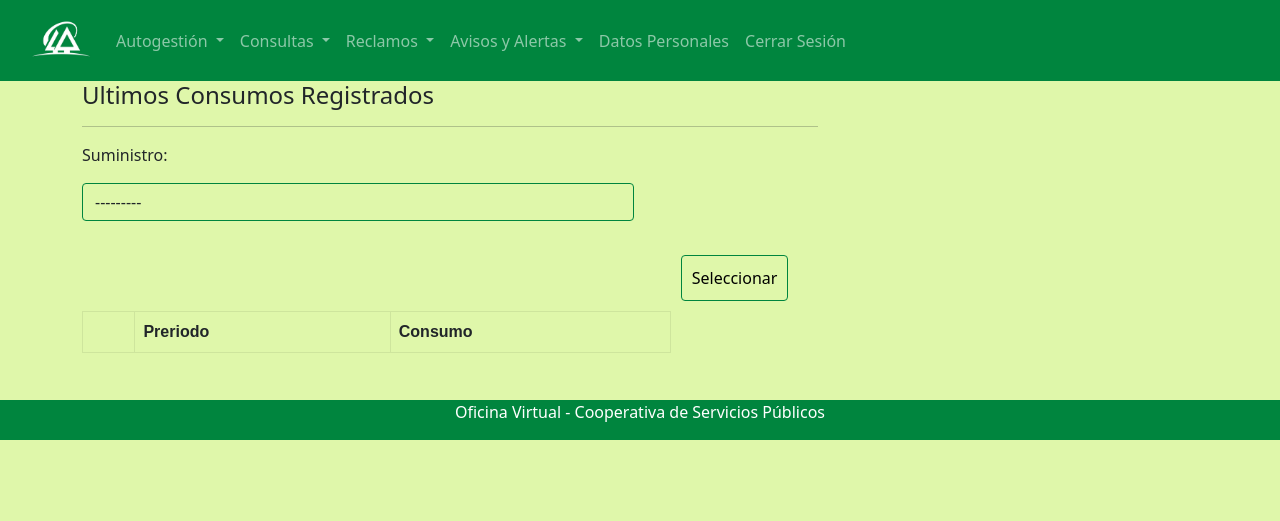
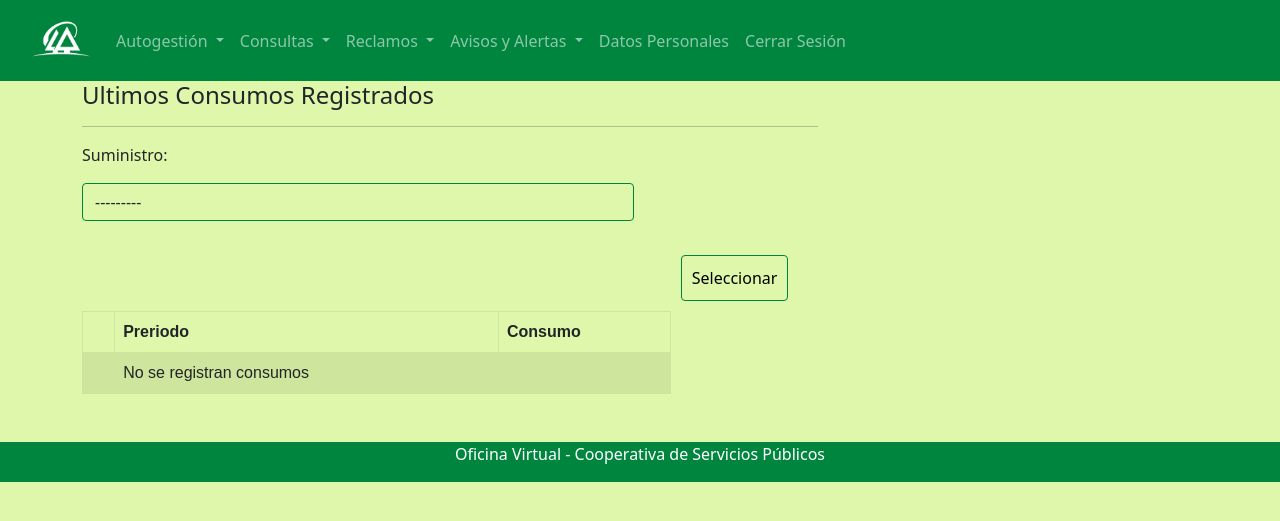
Before and after one commit to Matias2178/OficinaVirtual, a Django app: page /consumo/ in a window 1280 px wide. Shown: the top 521 px of the page. Run offline with Django 3.2, Linux system fonts and the light colour scheme; the visitor is signed in with stand-in values (Sample User, id 1); data that the repository does not hold is empty.

Commit message:
Ajustes en consultas

```diff
--- a/ConsultasApp/Templates/ConsultasApp/consumos.html
+++ b/ConsultasApp/Templates/ConsultasApp/consumos.html
@@ -5,11 +5,15 @@
   <div class ='row'>
     <div class = 'col-md-8'>
       <h4> Ultimos Consumos Registrados</h4><hr>
+    </div>
+  </div>
+  <div class ='row'>
+    <div class = 'col-md-8'>
       <p>Suministro:</p>
       <form method="post" enctype="multipart/form-data">
         {% csrf_token %}
-         {{ consumos.suministro}}<br>
-        <button type="submit" class="btn btn-outline-primary" >Seleccionar</button>
+        {{ consumos.suministro}}<br>
+        <button type="submit" class="btn btn-outline-primary" name = "suministro">Seleccionar</button>
       </form>
     </div>
   </div>
@@ -22,13 +26,18 @@
           <th>Consumo</th>
         </tr>
         <tr>
-          {% for dato in datos  %}
-            <td>{{forloop.counter}}</td>
-            <td>{{dato.periodo }}</td>
-            <td>{{dato.consumo}} Kw</td>
-          </tr>
+        {% for dato in datos  %}
+          <td>{{forloop.counter}}</td>
+          <td>{{dato.periodo}}</td>
+          <td>{{dato.consumo}}</td>
+        {% empty %}
+          <td></td>
+          <td>No se registran consumos</td>
+          <td></td>
+        {% endfor %}
+        </tr>
 
-          {% endfor %}
+
       </table><br><br>
     </div>
   </div>
--- a/ConsultasApp/forms.py
+++ b/ConsultasApp/forms.py
@@ -1,5 +1,6 @@
 from django import forms
 from ConsultasApp.models import Consumo, Factura
+from OficinaVirtualApp.models import Suministro
 
 class ConsumoForm (forms.ModelForm):
     class Meta:
@@ -15,8 +16,13 @@ class ConsumoForm (forms.ModelForm):
             "Consumo": "consumo",
         }
         widgets ={
-            "suministro": forms.Select(attrs={'class':'form-control',}),
+            "suministro": forms.Select(attrs={'class':'form-control'}),
         }
+    #def ___init___(self, suministros, *args, **kwargs):
+    #    self.suministro = suministros
+    #    super(ConsumoForm, self).__init__(*args, **kwargs)
+
+
 
 class FacturaForm(forms.ModelForm):
     class Meta:
@@ -38,5 +44,5 @@ class FacturaForm(forms.ModelForm):
             "Seg_importe": "importe_seg",
         }
         widgets ={
-            "suministro": forms.Select(attrs={'class':'form-control',}),
+            "suministro": forms.Select(attrs={'class':'form-control', 'type': 'seleccion'}),
         }
--- a/ConsultasApp/views.py
+++ b/ConsultasApp/views.py
@@ -2,7 +2,6 @@ from django.shortcuts import render, HttpResponse
 from ConsultasApp.models import Consumo, Factura
 from OficinaVirtualApp.models import Suministro
 from ConsultasApp.forms import ConsumoForm, FacturaForm
-#from OficinaVirtualApp.forms i
 
 
 
@@ -26,6 +25,7 @@ def consultaFacturas(request):
 
 def consultaConsumos(request):
     consumo = ConsumoForm(request.POST)
+    print(consumo)
     medidor = consumo.data.get("suministro")
     datos_consumo = Consumo.objects.filter(suministro = medidor)
     lista={
@@ -36,6 +36,6 @@ def consultaConsumos(request):
         medidor = consumo.data.get("suministro")
         datos_consumo = Consumo.objects.filter(suministro = medidor)
         print(datos_consumo.get("suministro"))
+        return render(request, "ConsultasApp/consumos.html", lista)
 
-
-    return render(request, "ConsultasApp/consumos.html", lista)
+    return render(request, "ConsultasApp/consumos.html",lista)
```
